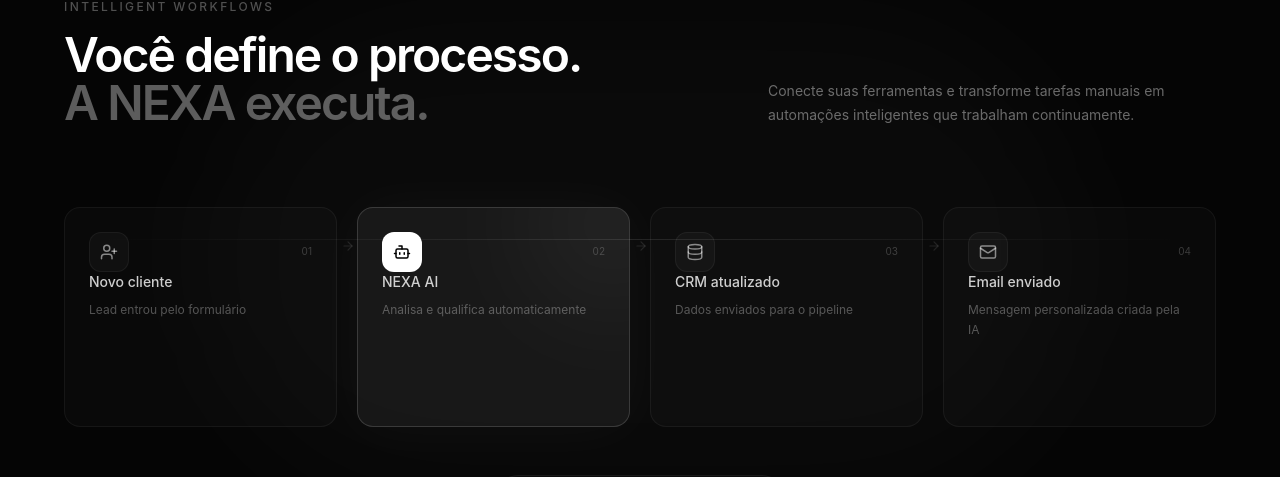
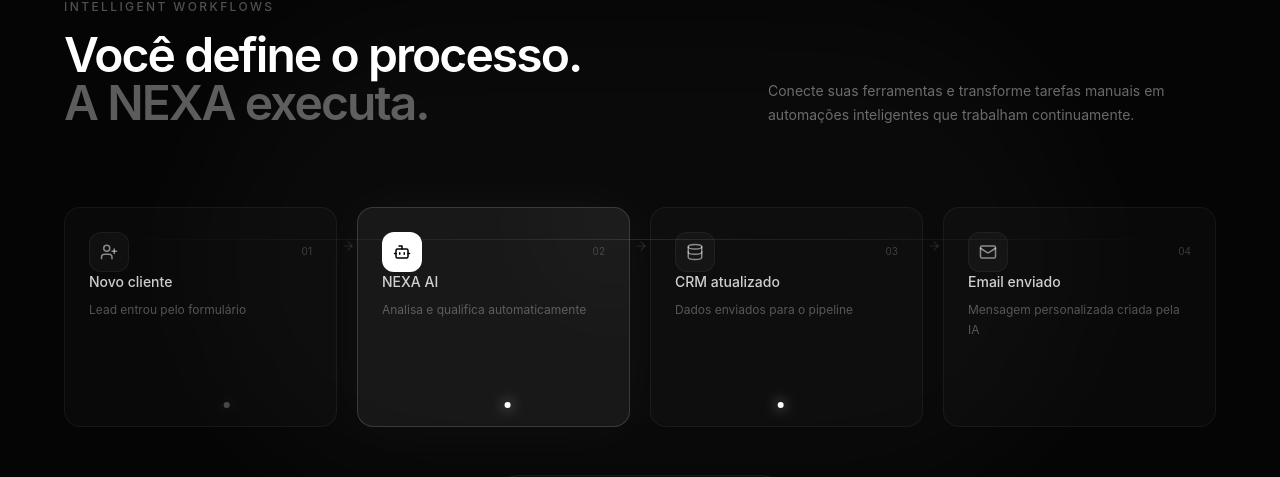
Before and after one commit to LucaswBohrer/nexa-landing-page, a React (Vite) app: page / in a window 1280 px wide. Shown: the part 2075-2552 px from the top of the page. Built offline with nearby package versions, Linux system fonts and the light colour scheme.

Commit message:
feat: animate workflow execution

```diff
--- a/src/sections/Workflow.tsx
+++ b/src/sections/Workflow.tsx
@@ -7,149 +7,61 @@ import {
   Sparkles,
   UserPlus,
 } from "lucide-react";
+import { motion, useReducedMotion } from "motion/react";
 
 const steps = [
-  {
-    icon: UserPlus,
-    label: "Novo cliente",
-    description: "Lead entrou pelo formulário",
-  },
-  {
-    icon: Bot,
-    label: "NEXA AI",
-    description: "Analisa e qualifica automaticamente",
-    featured: true,
-  },
-  {
-    icon: Database,
-    label: "CRM atualizado",
-    description: "Dados enviados para o pipeline",
-  },
-  {
-    icon: Mail,
-    label: "Email enviado",
-    description: "Mensagem personalizada criada pela IA",
-  },
+  { icon: UserPlus, label: "Novo cliente", description: "Lead entrou pelo formulário" },
+  { icon: Bot, label: "NEXA AI", description: "Analisa e qualifica automaticamente", featured: true },
+  { icon: Database, label: "CRM atualizado", description: "Dados enviados para o pipeline" },
+  { icon: Mail, label: "Email enviado", description: "Mensagem personalizada criada pela IA" },
 ];
 
 export function Workflow() {
+  const reduceMotion = useReducedMotion();
+
   return (
-    <section
-      id="automacoes"
-      className="relative overflow-hidden border-t border-white/5 px-6 py-32"
-    >
-      {/* Ambient glow */}
+    <section id="automacoes" className="relative overflow-hidden border-t border-white/5 px-6 py-32">
       <div className="pointer-events-none absolute left-1/2 top-1/2 h-[500px] w-[900px] -translate-x-1/2 -translate-y-1/2 rounded-full bg-white/[0.025] blur-3xl" />
-
       <div className="relative z-10 mx-auto max-w-6xl">
-        {/* Heading */}
         <div className="mb-20 grid gap-8 md:grid-cols-2 md:items-end">
           <div>
-            <p className="mb-4 text-xs font-medium uppercase tracking-[0.2em] text-white/30">
-              Intelligent workflows
-            </p>
-
-            <h2 className="max-w-xl text-4xl font-semibold tracking-[-0.04em] sm:text-5xl">
-              Você define o processo.
-              <br />
-              <span className="text-white/35">
-                A NEXA executa.
-              </span>
-            </h2>
+            <p className="mb-4 text-xs font-medium uppercase tracking-[0.2em] text-white/30">Intelligent workflows</p>
+            <h2 className="max-w-xl text-4xl font-semibold tracking-[-0.04em] sm:text-5xl">Você define o processo.<br /><span className="text-white/35">A NEXA executa.</span></h2>
           </div>
-
-          <p className="max-w-md text-sm leading-6 text-white/40 md:justify-self-end">
-            Conecte suas ferramentas e transforme tarefas manuais em
-            automações inteligentes que trabalham continuamente.
-          </p>
+          <p className="max-w-md text-sm leading-6 text-white/40 md:justify-self-end">Conecte suas ferramentas e transforme tarefas manuais em automações inteligentes que trabalham continuamente.</p>
         </div>
 
-        {/* Workflow */}
         <div className="relative">
-          {/* Connection line */}
           <div className="absolute left-8 right-8 top-8 hidden h-px bg-gradient-to-r from-transparent via-white/10 to-transparent md:block" />
-
           <div className="grid gap-5 md:grid-cols-4">
             {steps.map((step, index) => {
               const Icon = step.icon;
-
               return (
-                <div
-                  key={step.label}
-                  className="group relative"
-                >
-                  {/* Animated connector */}
-                  {index < steps.length - 1 && (
-                    <div className="absolute left-[calc(100%+4px)] top-8 z-20 hidden w-4 md:block">
-                      <ArrowRight
-                        size={14}
-                        className="text-white/10 transition-all duration-500 group-hover:translate-x-1 group-hover:text-white/40"
-                      />
-                    </div>
-                  )}
-
-                  {/* Card */}
-                  <div
-                    className={`relative min-h-[220px] overflow-hidden rounded-2xl border p-6 transition-all duration-500 ${
-                      step.featured
-                        ? "border-white/15 bg-white/[0.06] shadow-[0_0_60px_rgba(255,255,255,0.04)]"
-                        : "border-white/5 bg-white/[0.02] hover:border-white/10 hover:bg-white/[0.04]"
-                    }`}
-                  >
-                    {/* Featured glow */}
-                    {step.featured && (
-                      <div className="pointer-events-none absolute -right-16 -top-16 h-40 w-40 rounded-full bg-white/[0.07] blur-3xl" />
-                    )}
-
+                <motion.div key={step.label} className="group relative" initial={{ opacity: 0, y: 28 }} whileInView={{ opacity: 1, y: 0 }} viewport={{ once: true, amount: 0.35 }} transition={{ duration: 0.6, delay: index * 0.08, ease: [0.22, 1, 0.36, 1] }}>
+                  {index < steps.length - 1 && <div className="absolute left-[calc(100%+4px)] top-8 z-20 hidden w-4 md:block"><ArrowRight size={14} className="text-white/10 transition-all duration-500 group-hover:translate-x-1 group-hover:text-white/40" /></div>}
+                  <div className={`relative min-h-[220px] overflow-hidden rounded-2xl border p-6 transition-all duration-500 ${step.featured ? "border-white/15 bg-white/[0.06] shadow-[0_0_60px_rgba(255,255,255,0.04)]" : "border-white/5 bg-white/[0.02] hover:border-white/10 hover:bg-white/[0.04]"}`}>
+                    {step.featured && <motion.div className="pointer-events-none absolute -right-16 -top-16 h-40 w-40 rounded-full bg-white/[0.07] blur-3xl" animate={reduceMotion ? undefined : { scale: [1, 1.2, 1], opacity: [0.5, 0.8, 0.5] }} transition={{ duration: 3.5, repeat: Infinity, ease: "easeInOut" }} />}
                     <div className="relative z-10 flex h-full flex-col">
                       <div className="flex items-center justify-between">
-                        <div
-                          className={`flex h-10 w-10 items-center justify-center rounded-xl border ${
-                            step.featured
-                              ? "border-white/10 bg-white text-black"
-                              : "border-white/5 bg-white/[0.03] text-white/50"
-                          }`}
-                        >
-                          <Icon size={18} />
-                        </div>
-
-                        <span className="text-[10px] text-white/20">
-                          0{index + 1}
-                        </span>
+                        <div className={`flex h-10 w-10 items-center justify-center rounded-xl border ${step.featured ? "border-white/10 bg-white text-black" : "border-white/5 bg-white/[0.03] text-white/50"}`}><Icon size={18} /></div>
+                        <span className="text-[10px] text-white/20">0{index + 1}</span>
                       </div>
-
-                      <div className="mt-auto">
-                        <h3 className="text-sm font-medium text-white/80">
-                          {step.label}
-                        </h3>
-
-                        <p className="mt-2 text-xs leading-5 text-white/30">
-                          {step.description}
-                        </p>
-                      </div>
+                      <div className="mt-auto"><h3 className="text-sm font-medium text-white/80">{step.label}</h3><p className="mt-2 text-xs leading-5 text-white/30">{step.description}</p></div>
                     </div>
-
-                    {/* Hover line */}
                     <div className="absolute bottom-0 left-0 h-px w-0 bg-white/40 transition-all duration-500 group-hover:w-full" />
+                    {index < steps.length - 1 && <div className="pointer-events-none absolute bottom-5 left-1/2 hidden h-px w-12 -translate-x-1/2 md:block"><motion.div className="absolute h-1.5 w-1.5 -translate-y-1/2 rounded-full bg-white shadow-[0_0_14px_rgba(255,255,255,0.8)]" animate={reduceMotion ? undefined : { x: [0, 48], opacity: [0, 1, 1, 0] }} transition={{ duration: 2.4, repeat: Infinity, delay: index * 0.6, ease: "easeInOut" }} /></div>}
                   </div>
-                </div>
+                </motion.div>
               );
             })}
           </div>
         </div>
 
-        {/* Bottom status */}
-        <div className="mx-auto mt-12 flex w-fit items-center gap-3 rounded-full border border-white/5 bg-white/[0.02] px-4 py-2.5">
-          <div className="flex h-5 w-5 items-center justify-center rounded-full bg-white/[0.08]">
-            <Check size={11} className="text-white/60" />
-          </div>
-
-          <span className="text-xs text-white/30">
-            Workflow completed automatically
-          </span>
-
+        <motion.div className="mx-auto mt-12 flex w-fit items-center gap-3 rounded-full border border-white/5 bg-white/[0.02] px-4 py-2.5" initial={{ opacity: 0, y: 12 }} whileInView={{ opacity: 1, y: 0 }} viewport={{ once: true, amount: 0.8 }} transition={{ duration: 0.5, delay: 0.25 }}>
+          <div className="flex h-5 w-5 items-center justify-center rounded-full bg-white/[0.08]"><Check size={11} className="text-white/60" /></div>
+          <span className="text-xs text-white/30">Workflow completed automatically</span>
           <Sparkles size={12} className="text-white/20" />
-        </div>
+        </motion.div>
       </div>
     </section>
   );
```
